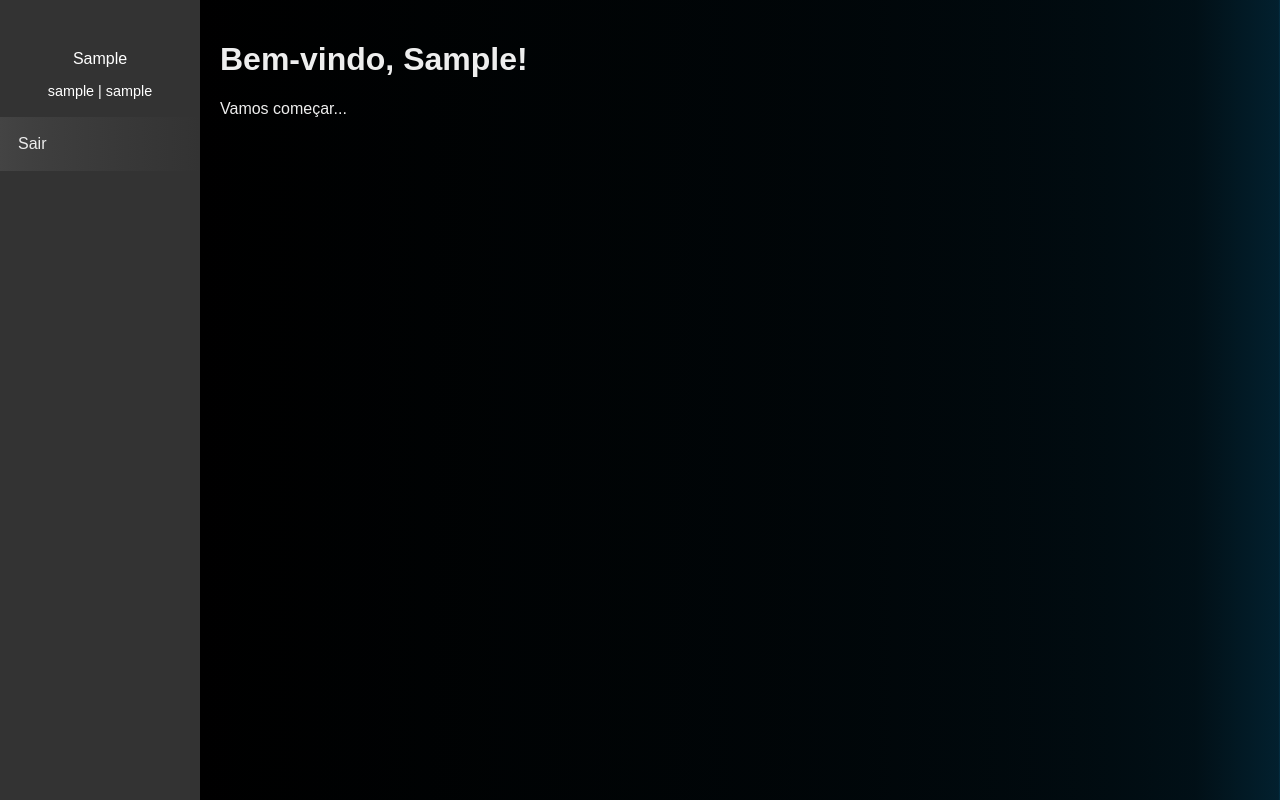
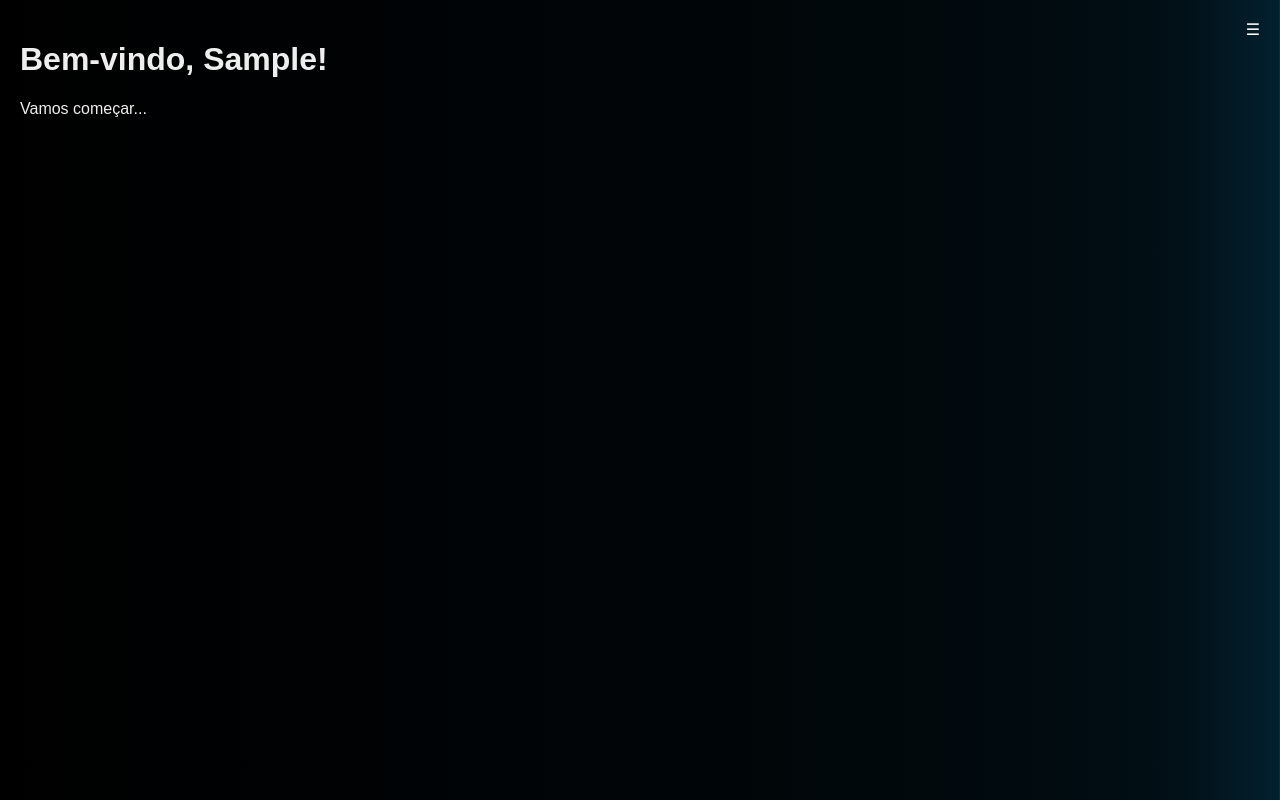
Before and after one commit to felip-araujo/idpb, a PHP site: page /dashboard/v2/index.php in a window 1280 px wide. Run offline with PHP 8.4, Linux system fonts and the light colour scheme; the visitor is signed in with stand-in values (Sample User, id 1); tables that the repository leaves empty or names only in its code hold one stand-in row (values such as "Sample post").

Commit message:
28-02 | dashboard

```diff
--- a/dashboard/assets.dashboard/css/global.css
+++ b/dashboard/assets.dashboard/css/global.css
@@ -9,14 +9,34 @@ body {
     height: 100vh;
 }
 .sidebar {
-    width: 200px;
+    width: 250px;
+    height: 100%;
+    position: fixed;
+    top: 0;
+    left: -250px; /* Inicialmente escondido */
     background-color: #333;
-    color: #fff;
+    transition: left 0.3s ease;
 }
 .content {
     flex: 1;
     padding: 20px;
     background-image: linear-gradient( to left, rgb(5, 64, 92), .2%, #000000);
+    transition: margin-left 0.3s ease;
+}
+.sidebar.active {
+    left: 0; /* Mostrado */
+}
+.content.active {
+    margin-left: 250px; /* Ajuste de margem para o conteúdo quando a sidebar está visível */
+}
+.toggle-btn {
+    color: #fff;
+    cursor: pointer;
+    padding: 10px;
+    position: absolute;
+    top: 10px;
+    right: 10px;
+    z-index: 999;
 }
 
 
@@ -30,6 +50,8 @@ body {
 }
 
 .tab-info{
+
+    margin-top: -.5rem;
     padding: 5px;
     font-weight: 200;
     font-size: .9rem;
--- /dev/null
+++ b/dashboard/assets.dashboard/js/main.js
@@ -0,0 +1,10 @@
+function toggleSidebar() {
+    var sidebar = document.getElementById('sidebar');
+    var content = document.getElementById('content');
+    sidebar.classList.toggle('active');
+    content.classList.toggle('active');
+}
+
+function sairDiv(){
+    window.location.href="/idpb/login";
+}
--- a/dashboard/v2/index.php
+++ b/dashboard/v2/index.php
@@ -13,22 +13,26 @@
 <?php include_once 'verficacoes.php'; ?>
 
 <div class="wrapper">
-
-        <div class="sidebar">
+    <div class="sidebar" id="sidebar">
         <!-- Aba da Dashboard -->
-            <div class="tab-name"> <?= $primeiroNome; ?> </div>
-            <div class="tab-info"> <?= $numero_celula, " | ", $funcao; ?> </div>
-            <div class="tab"> <a href="/idpb/login/">Sair</a> </div>
-
+        <div class="tab-name"> <?= $primeiroNome," ▸ ", $funcao; ?> </div>
+        <div onclick="sairDiv()" class="tab"> <a href="/idpb/login/">Sair</a> </div>
     </div>
 
+    <!-- Botão de alternância -->
+    <div class="toggle-btn" id="toggleBtn" onclick="toggleSidebar()">☰</div>
+
     <!-- Conteúdo -->
-        <div class="content">
+    <div class="content" id="content">
         <!-- Aqui vai o conteúdo da dashboard -->
         <h1>Bem-vindo, <?= $primeiroNome; ?>! </h1>
         <p>Vamos começar...</p>
     </div>
 </div>
+
+
+    <script src="/idpb/dashboard/assets.dashboard/js/main.js"></script>
+
 </body>
 
 </html>
```
Lines whose indentation alone changed are shown as unchanged.
